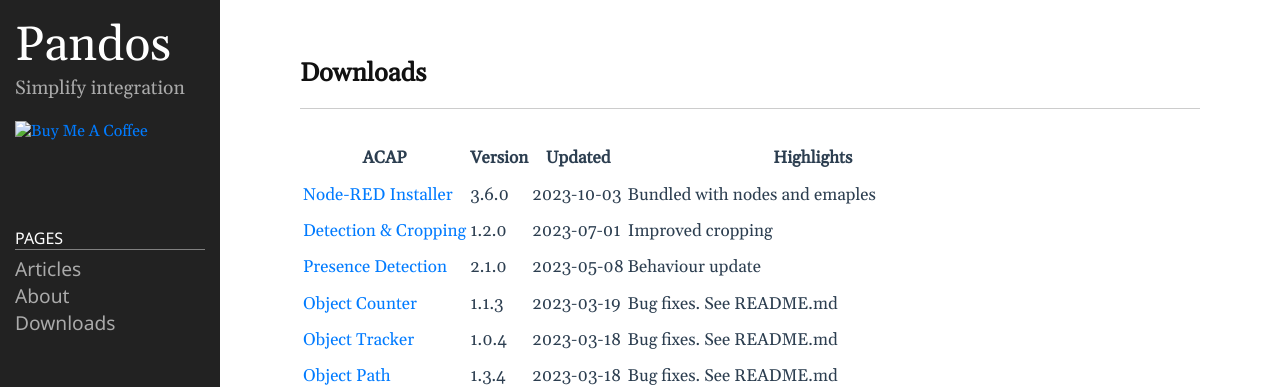
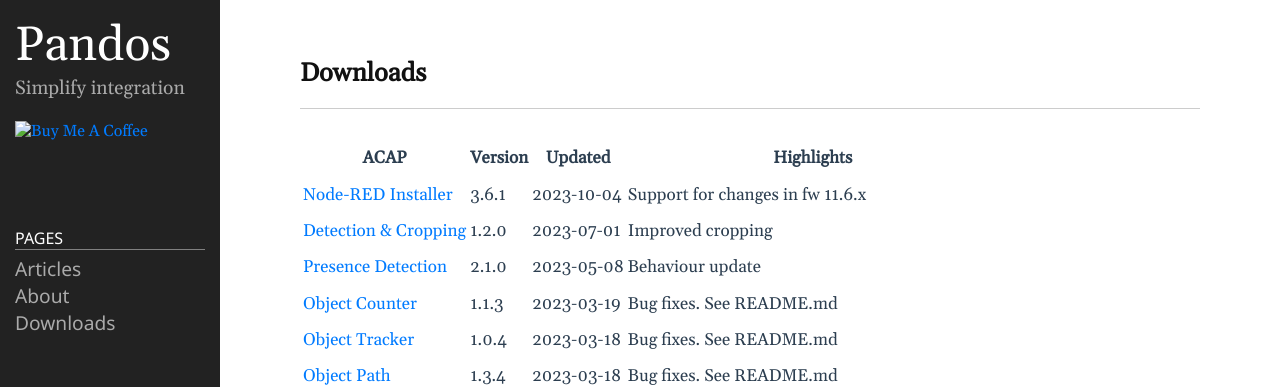
Before and after one commit to pandosme/pandosme.github.io, a Jekyll site: the page built from docs/downloads.md, in a window 1280 px wide. Shown: the top 387 px of the page. Built offline with Jekyll 4.4.1, drawn with Linux system fonts in a browser that asks for light colours.

Commit message:
Update downloads.md

```diff
--- a/docs/downloads.md
+++ b/docs/downloads.md
@@ -6,7 +6,7 @@ permalink: /downloads/
 
 |ACAP | Version| Updated | Highlights |
 |------------------------ |---------- |------------ |-------------------------- |
-|[Node-RED Installer](https://acap.juhlin.me/package/Nodered) |3.6.0 |2023-10-03 | Bundled with nodes and emaples |
+|[Node-RED Installer](https://acap.juhlin.me/package/Nodered) |3.6.1 |2023-10-04 | Support for changes in fw 11.6.x |
 |[Detection & Cropping](https://acap.juhlin.me/package/detection) |1.2.0 |2023-07-01 | Improved cropping |
 |[Presence Detection](https://acap.juhlin.me/package/presence) |2.1.0 |2023-05-08 | Behaviour update |
 |[Object Counter](https://acap.juhlin.me/package/ObjectCounter) |1.1.3 |2023-03-19 | Bug fixes.  See README.md |
```
